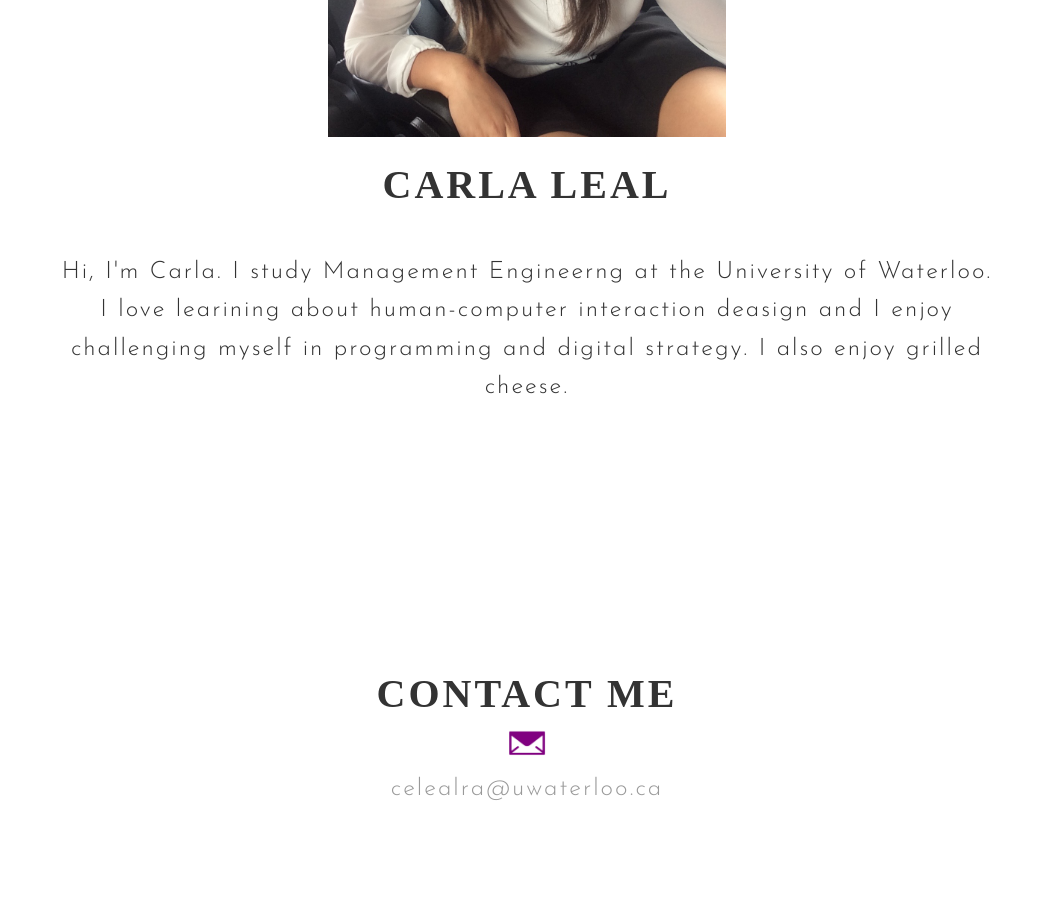
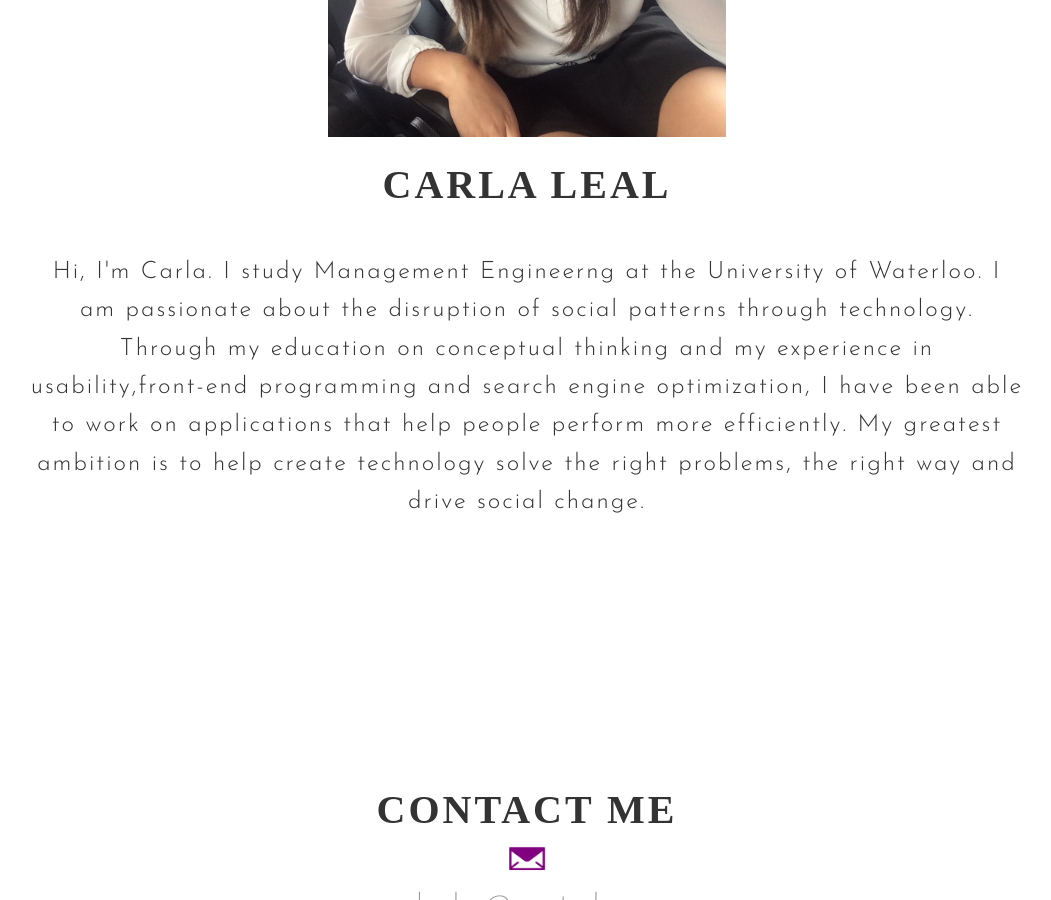
Before and after one commit to carlaesperanza/carlaesperanza.github.io, a Jekyll site: the page built from index.html, in a window 1280 px wide and 900 px high, scrolled down 1221 px. Shown: the whole window, without its empty margins (113-1164 px from the left). Built offline with Jekyll 4.4.1, drawn with Linux system fonts in a browser that asks for light colours; some web fonts are replaced.

Commit message:
Update index.html

```diff
--- a/index.html
+++ b/index.html
@@ -142,8 +142,13 @@ clients:
     <div class="large-10 large-centered columns">
       <p class="big-text">
        Hi, I'm Carla.
-       I study Management Engineerng at the University of Waterloo. <br>
-       I love learining about  human-computer interaction deasign and I enjoy challenging myself in programming and digital strategy. I also enjoy grilled cheese.
+       I study Management Engineerng at the University of Waterloo. I am passionate about the disruption of social patterns through technology.
+        Through my education on conceptual thinking and my experience in usability,front-end programming and search engine optimization,
+        I have been able to work on applications that help people perform more efficiently. My greatest ambition is to help create technology
+       solve the right problems, the right way and drive social change.
+
+
+
 
       <div class="two spacing"></div>
 
```
